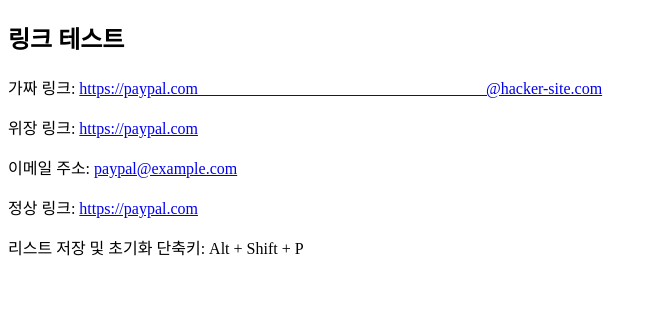
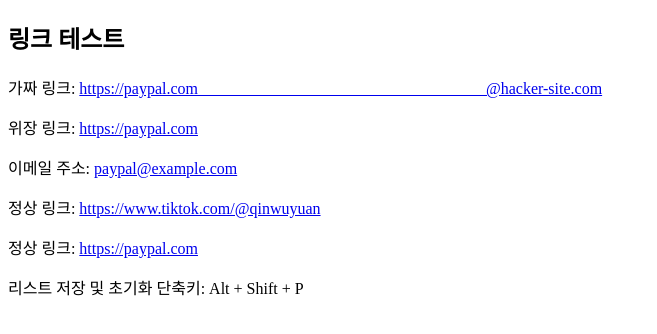
Before and after one commit to githubkorean/Link-Blocker, a plain HTML site: page index.html in a window 1280 px wide. Shown: the whole page, without its empty margins (0-657 px from the left). Drawn offline with Linux system fonts and the light colour scheme.

Commit message:
Update index.html

```diff
--- a/index.html
+++ b/index.html
@@ -24,6 +24,10 @@
     </p>
     <p>
         정상 링크:
+        <a href="https://www.tiktok.com/@qinwuyuan">https://www.tiktok.com/@qinwuyuan</a>
+    </p>
+    <p>
+        정상 링크:
         <a href="https://paypal.com">https://paypal.com</a>
     </p>
     <p>
```
